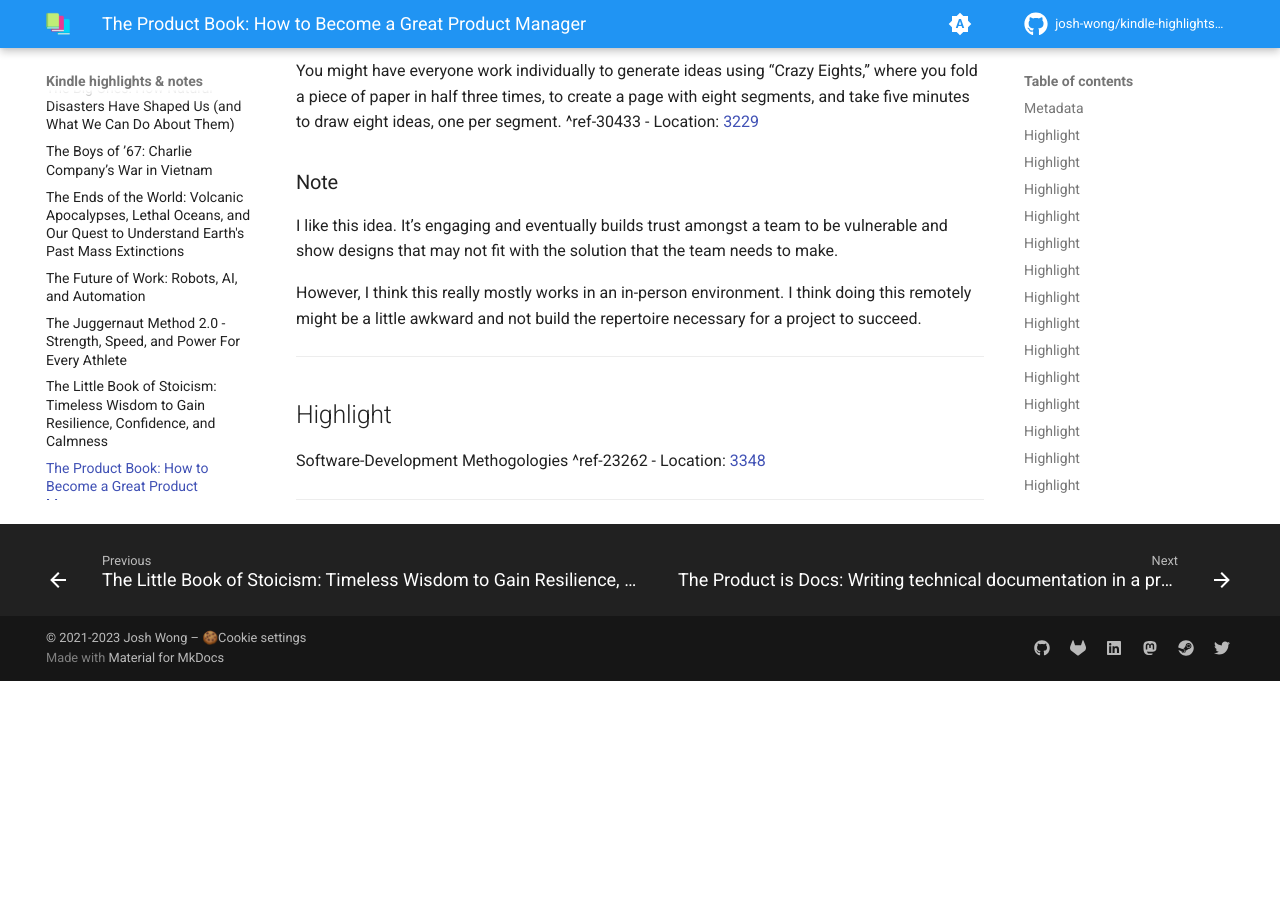
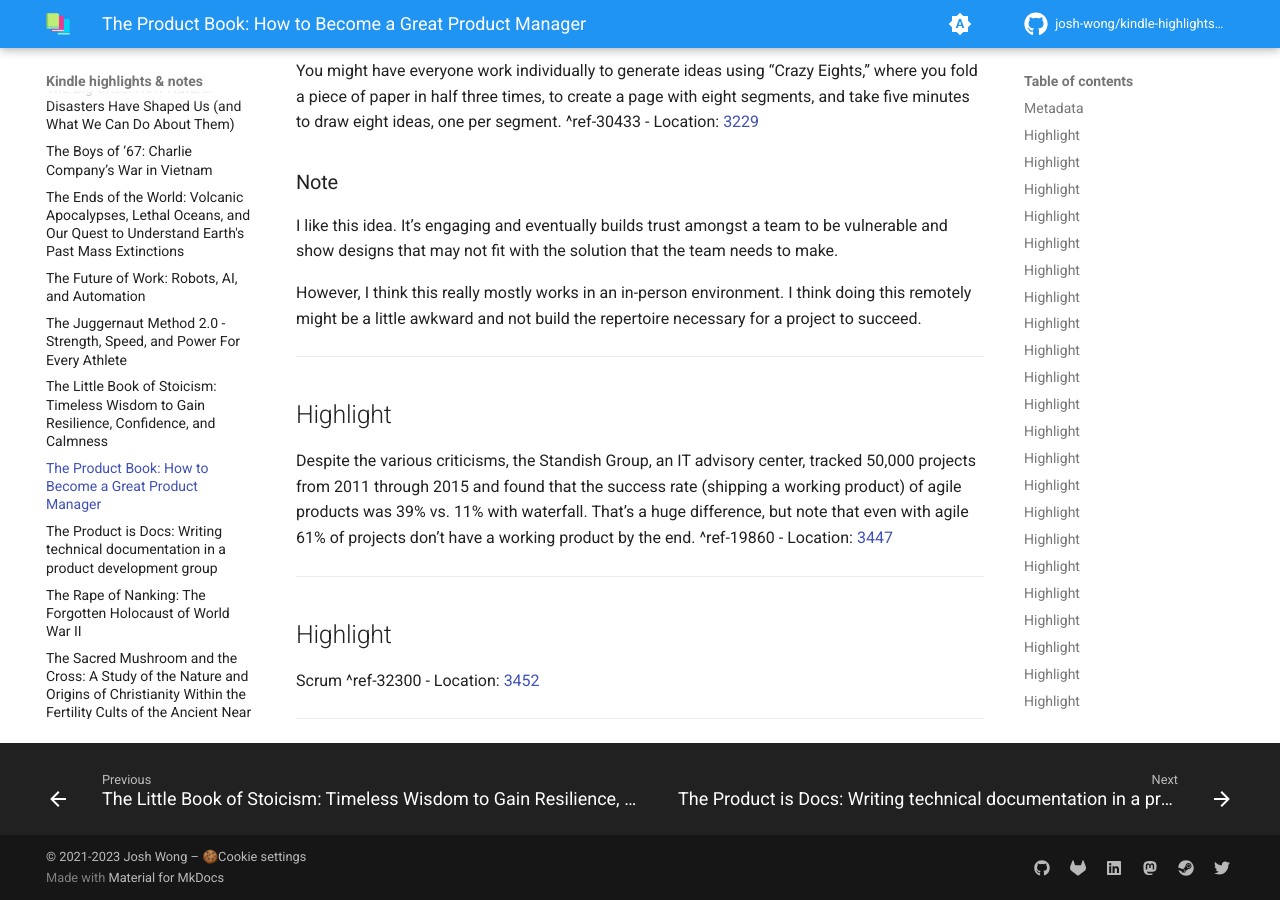
Before and after one commit to josh-wong/kindle-highlights-notes, an MkDocs documentation site: the page built from docs/The Product Book.md, in a window 1280 px wide and 900 px high, scrolled down 13877 px. Built offline with MkDocs 1.6.1 and Material for MkDocs 9.7.7, drawn with Linux system fonts in a browser that asks for light colours; comment, search, counter and statistics services are not loaded; before the commit the page ends 14558 px from its top, so only the background shows below that.

Commit message:
Update highlights and notes

```diff
--- a/docs/The Product Book.md
+++ b/docs/The Product Book.md
@@ -358,7 +358,13 @@ However, I think this really mostly works in an in-person environment. I think d
 ---
 ## Highlight
 
-Software-Development Methogologies ^ref-23262
-- Location: [3348](kindle://book?action=open&asin=B071HFBGXR&location=3348)
+Despite the various criticisms, the Standish Group, an IT advisory center, tracked 50,000 projects from 2011 through 2015 and found that the success rate (shipping a working product) of agile products was 39% vs. 11% with waterfall. That’s a huge difference, but note that even with agile 61% of projects don’t have a working product by the end. ^ref-19860
+- Location: [3447](kindle://book?action=open&asin=B071HFBGXR&location=3447)
 
 ---
+## Highlight
+
+Scrum ^ref-32300
+- Location: [3452](kindle://book?action=open&asin=B071HFBGXR&location=3452)
+
+---
```
Also changed, not shown: other parts of docs/The Product Book.md (+2 -2 lines).
